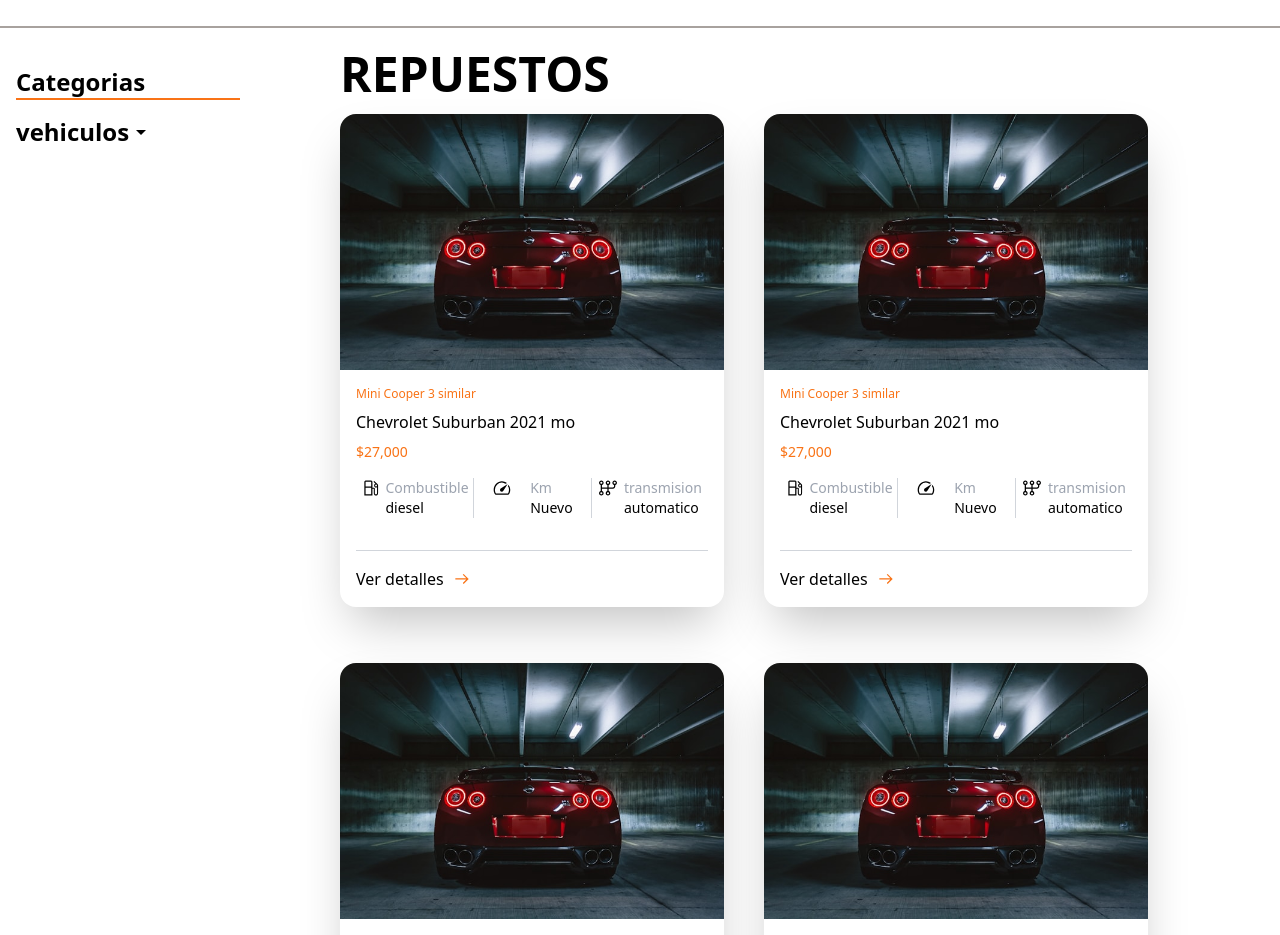
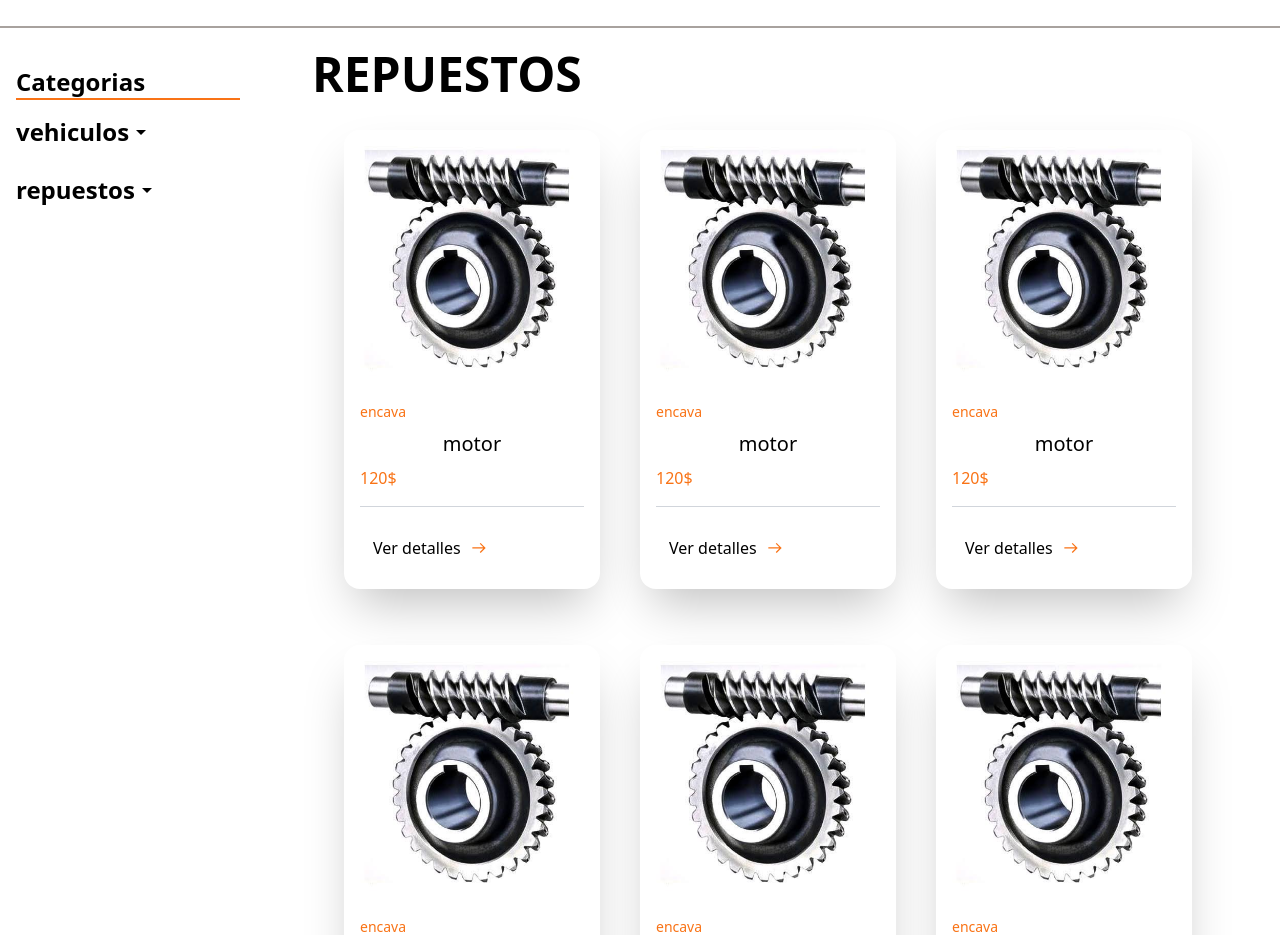
Before and after one commit to Zednanreh0911/ARS-Autocamiones, a React (Vite) app in the folder Client/: page /repuestos in a window 1280 px wide. Shown: the part 110-1045 px from the top of the page. Built offline with nearby package versions, Linux system fonts and the light colour scheme.

Commit message:
agg boton dropdown para responsive

```diff
--- a/Client/src/components/AutoCard.jsx
+++ b/Client/src/components/AutoCard.jsx
@@ -5,7 +5,7 @@ AutoCard.propTypes = { image: PropTypes.string.isRequired };
 function AutoCard({ image }) {
   return (
     <article className="max-w-96 md:max-w-80 xl:max-w-96 h-fit rounded-2xl overflow-hidden shadow-2xl mt-4">
-      <img className="w-full" src={image} alt="auto1" />
+      <img className="w-full max-h-64 min-w-96" src={image} alt="auto1" />
       <section className="text-left p-4">
         <header>
           <h2 className="text-orange-500 text-xs">Mini Cooper 3 similar</h2>
--- /dev/null
+++ b/Client/src/components/RepuestoCard.jsx
@@ -0,0 +1,38 @@
+import PropTypes from "prop-types";
+
+RepuestoCard.propTypes = {
+  image: PropTypes.string.isRequired,
+  title: PropTypes.string.isRequired,
+  category: PropTypes.string.isRequired,
+  price: PropTypes.string.isRequired,
+};
+
+function RepuestoCard({ image, title, category, price }) {
+  return (
+    <article className="max-w-96 md:max-w-80 xl:max-w-96 h-fit rounded-2xl overflow-hidden shadow-2xl mt-4">
+      <img className="w-full max-h-64 max-w-96" src={image} alt="auto1" />
+      <section className="text-left p-4">
+        <header className="border-b border-gray-300 pb-4">
+          <h2 className="text-orange-500 text-sm">{category}</h2>
+          <h3 className="font-medium text-xl mt-2 text-center">{title}</h3>
+          <p className="text-orange-500 text-base font-medium mt-2">{price}</p>
+        </header>
+
+        <button className="border rounded-xl border-transparent hover:border-orange-500 ease-in-out duration-300 mt-4 flex items-center gap-2 p-3">
+          Ver detalles{" "}
+          <svg
+            xmlns="http://www.w3.org/2000/svg"
+            height="20px"
+            viewBox="0 -960 960 960"
+            width="20px"
+            fill="#f97316"
+          >
+            <path d="m560-242-43-42 168-168H160v-60h525L516-681l43-42 241 241-240 240Z" />
+          </svg>
+        </button>
+      </section>
+    </article>
+  );
+}
+
+export default RepuestoCard;
--- a/Client/src/pages/RepuestosPage.jsx
+++ b/Client/src/pages/RepuestosPage.jsx
@@ -1,15 +1,21 @@
 import { useState } from "react";
-import img1 from "../assets/auto3.jpg";
-import AutoCard from "../components/AutoCard";
+import RepuestoCard from "../components/RepuestoCard";
 import ColapsedButton from "../components/ColapsedButton";
+
+import gearImage from "../assets/worm-gear.jpeg";
 
 function RepuestosPage() {
   const [selectedCategory, setSelectedCategory] = useState("repuestos");
+  const [openDropdown, setOpenDropdown] = useState(false);
+
+  const handleDropdown = () => {
+    setOpenDropdown(!openDropdown);
+  };
 
   return (
-    <main className="mt-40">
-      <aside className="fixed top-0 left-0 min-w-64 p-4 h-screen overflow-y-auto">
-        <h2 className="mt-40 text-black font-bold text-2xl border-b-2  border-orange-500">
+    <main className="mt-40 max-w-[1600px]  mx-auto flex">
+      <aside className="hidden min-[720px]:block sticky top-40 min-w-64 p-4 h-fit overflow-y-auto">
+        <h2 className=" text-black font-bold text-2xl border-b-2  border-orange-500">
           Categorias
         </h2>
         <ColapsedButton
@@ -17,20 +23,87 @@ function RepuestosPage() {
           categories={["internos", "externos"]}
           onCategorySelect={setSelectedCategory}
         />
+        <ColapsedButton
+          title="repuestos"
+          categories={["internos", "loooong category", "externos"]}
+          onCategorySelect={setSelectedCategory}
+        />
       </aside>
+      <div
+        onClick={handleDropdown}
+        className={`position fixed top-0 w-full h-screen z-[1] ${
+          openDropdown ? "block" : "hidden"
+        }`}
+      ></div>
       <section className="px-10 w-full">
-        <div className="flex flex-wrap justify-center gap-10 items-end ml-52">
-          <div className="flex flex-col">
-            <h2 className="text-5xl font-bold">
-              {selectedCategory.toUpperCase()}
-            </h2>
-            <AutoCard image={img1} />
-          </div>
-          <AutoCard image={img1} />
-          <AutoCard image={img1} />
-          <AutoCard image={img1} />
-          <AutoCard image={img1} />
-          <AutoCard image={img1} />
+        <div className="relative flex flex-wrap justify-center gap-10 items-end pt-16">
+          {/* dropdown */}
+          <button
+            onClick={handleDropdown}
+            className="min-[720px]:hidden rounded-lg absolute top-0 left-2 bg-orange-500 text-white p-4 z-[3]"
+          >
+            {selectedCategory.toUpperCase()}
+          </button>
+          <span
+            className={`shadow-xl rounded-md max-h-52 bg-orange-200 bg-opacity-75 min-[720px]:hidden text-5xl font-bold p-2 absolute top-10 left-4 overflow-y-scroll transition-all duration-300 ease-out  ${
+              openDropdown ? "opacity-100 z-[2]" : "opacity-0 z-[-1]"
+            }`}
+          >
+            <ColapsedButton
+              title="repuestos"
+              categories={["internos", "loooong category", "externos"]}
+              onCategorySelect={setSelectedCategory}
+            />
+            <ColapsedButton
+              title="repuestos"
+              categories={["internos", "loooong category", "externos"]}
+              onCategorySelect={setSelectedCategory}
+            />
+            <ColapsedButton
+              title="repuestos"
+              categories={["internos", "loooong category", "externos"]}
+              onCategorySelect={setSelectedCategory}
+            />
+          </span>
+          <h2 className="hidden min-[720px]:block text-5xl font-bold absolute top-0 left-4">
+            {selectedCategory.toUpperCase()}
+          </h2>
+          <RepuestoCard
+            image={gearImage}
+            title="motor"
+            category="encava"
+            price="120$"
+          />
+          <RepuestoCard
+            image={gearImage}
+            title="motor"
+            category="encava"
+            price="120$"
+          />
+          <RepuestoCard
+            image={gearImage}
+            title="motor"
+            category="encava"
+            price="120$"
+          />
+          <RepuestoCard
+            image={gearImage}
+            title="motor"
+            category="encava"
+            price="120$"
+          />
+          <RepuestoCard
+            image={gearImage}
+            title="motor"
+            category="encava"
+            price="120$"
+          />
+          <RepuestoCard
+            image={gearImage}
+            title="motor"
+            category="encava"
+            price="120$"
+          />
         </div>
       </section>
     </main>
```
Also changed, not shown: Client/src/assets/worm-gear.jpeg (added).
